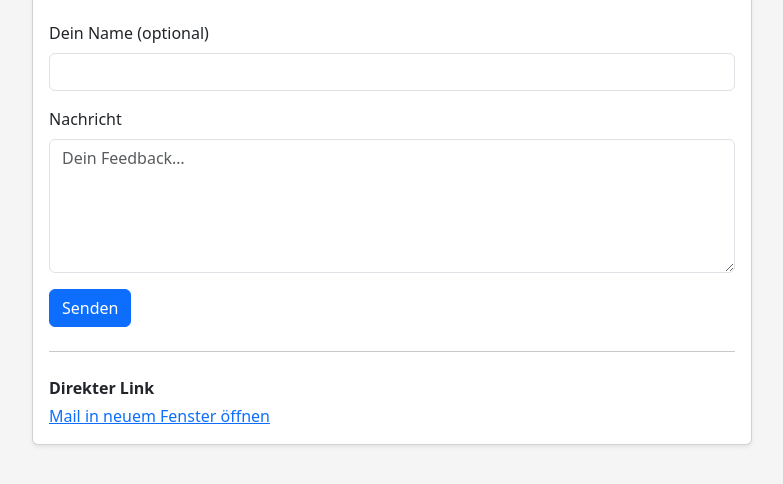
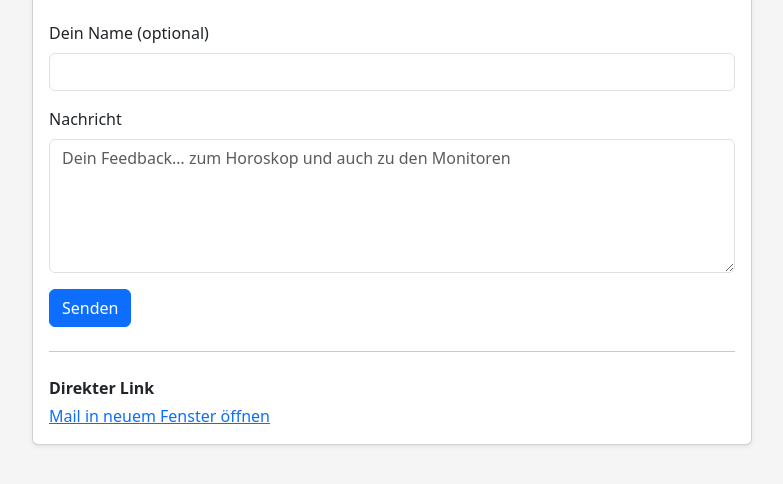
Before and after one commit to Traupelsche/asb-alarmmonitor-horoskop, a plain HTML site: page feedback.html in a window 1280 px wide. Shown: the part 236-720 px from the top of the page, without its empty margins (248-1031 px from the left). Drawn offline with nearby package versions, Linux system fonts and the light colour scheme.

Commit message:
fix: update feedback textarea placeholder for clarity

```diff
--- a/feedback.html
+++ b/feedback.html
@@ -20,7 +20,7 @@
         </div>
         <div>
           <label for="message" class="form-label">Nachricht</label>
-          <textarea id="message" class="form-control" rows="5" required placeholder="Dein Feedback…"></textarea>
+          <textarea id="message" class="form-control" rows="5" required placeholder="Dein Feedback… zum Horoskop und auch zu den Monitoren"></textarea>
         </div>
         <div class="d-flex gap-2">
           <button type="submit" class="btn btn-primary">Senden</button>
```
